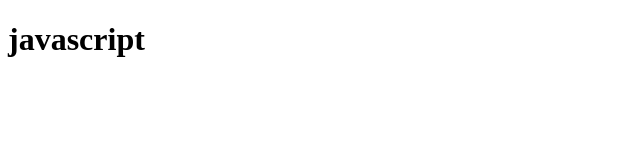
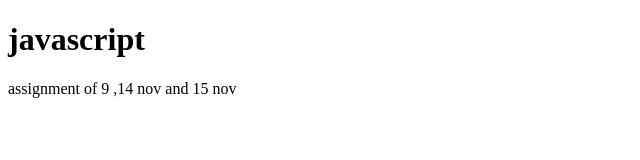
Before and after one commit to codeGreeneye/Javascript-practice, a plain HTML site: page index.html in a window 1280 px wide. Shown: the whole page, without its empty margins (0-640 px from the left). Drawn offline with Linux system fonts and the light colour scheme.

Commit message:
add files

```diff
--- a/index.html
+++ b/index.html
@@ -7,6 +7,7 @@
 </head>
 <body>
     <h1>javascript</h1>
+    <p>assignment of 9 ,14 nov and 15 nov</p>
     <script src="script.js"></script>
 </body>
 </html>
```
